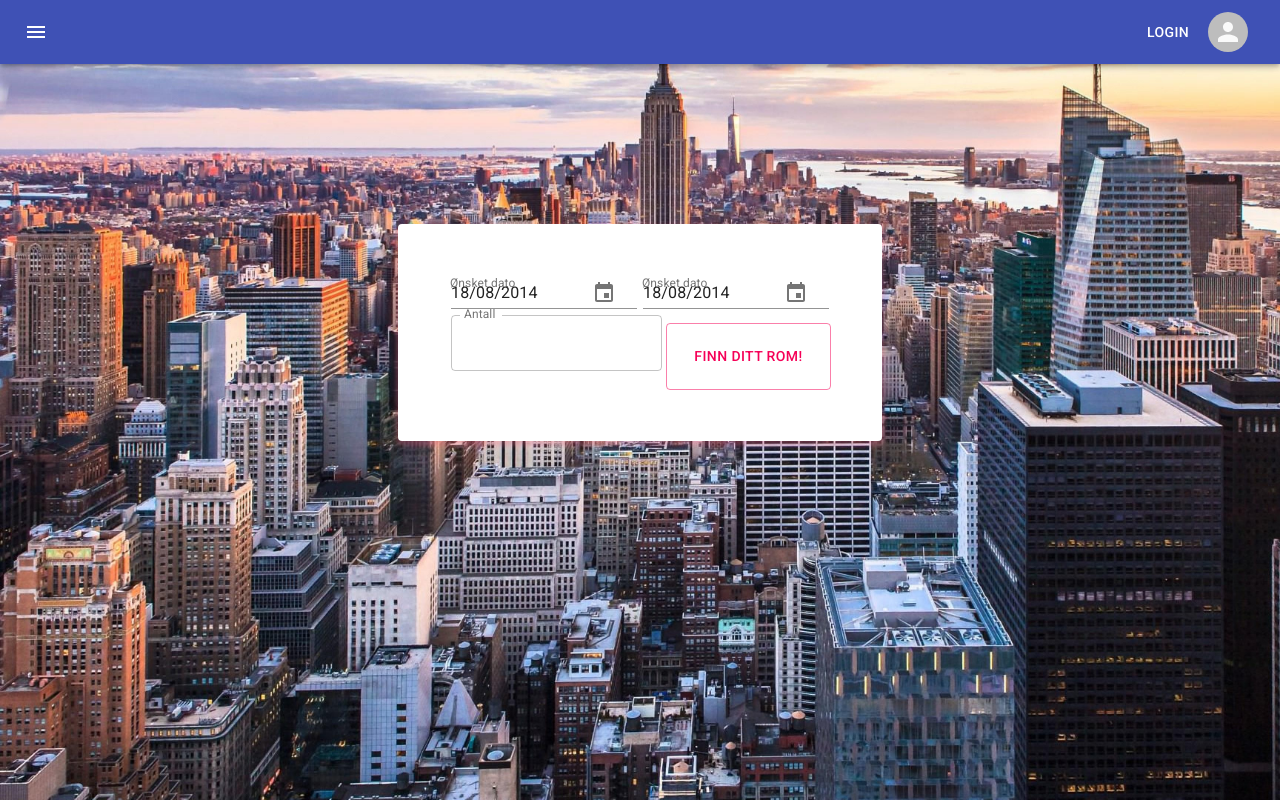
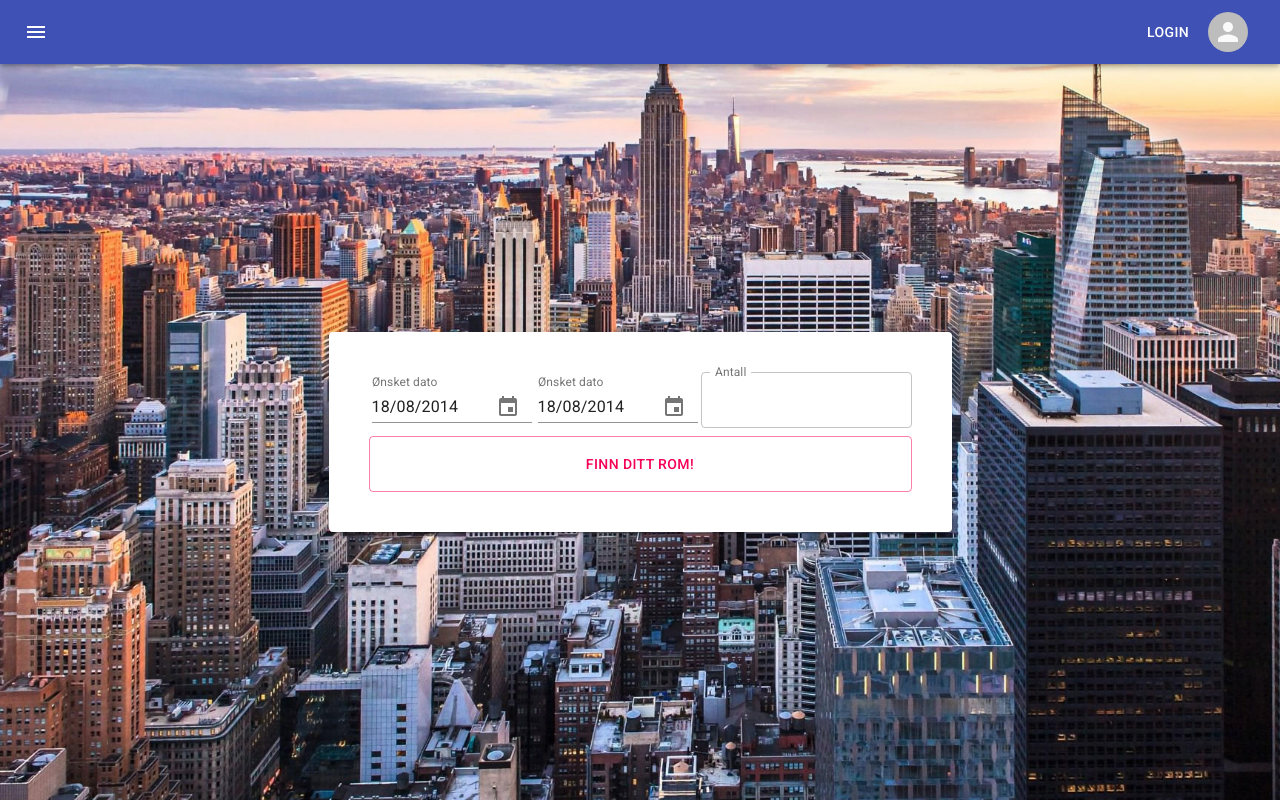
Before and after one commit to olestole/Programvareutvikling-prosjektoppgave, a Next.js app in the folder frontend/: page / in a window 1280 px wide. Built offline with nearby package versions, Linux system fonts and the light colour scheme.

Commit message:
Update context with username, accessToken and refreshToken on login

```diff
--- a/frontend/src/components/BookButton.js
+++ /dev/null
@@ -1,32 +0,0 @@
-import React from 'react';
-import { makeStyles } from '@material-ui/core/styles';
-import Button from '@material-ui/core/Button';
-
-import Link from 'next/link';
-
-// Check out https://gist.github.com/herr-vogel/0b5d4f3c28f08dc6cc4a2fd4f7b4a4df for Linking Buttons
-
-const useStyles = makeStyles({
-  root: {
-    '& > *': {
-      // margin: theme.spacing(1),
-      width: '100%',
-      padding: '20px',
-      marginTop: '10px'
-    }
-  }
-});
-
-export default function OutlinedButtons() {
-  const classes = useStyles();
-
-  return (
-    <div className={classes.root}>
-      <Link href="/rooms">
-        <Button variant="outlined" color="secondary">
-          Finn ditt rom!
-        </Button>
-      </Link>
-    </div>
-  );
-}
--- a/frontend/src/components/Datepicker.js
+++ b/frontend/src/components/Datepicker.js
@@ -8,7 +8,10 @@ import {
 import { makeStyles } from '@material-ui/core/styles';
 
 const useStyles = makeStyles({
-  root: {}
+  root: {
+    width: '10em',
+    margin: '3px'
+  }
 });
 
 export default function MaterialUIPickers() {
--- a/frontend/src/components/FindRoom.js
+++ b/frontend/src/components/FindRoom.js
@@ -1,30 +1,37 @@
 import React from 'react';
+import Link from 'next/link';
 import { makeStyles } from '@material-ui/core/styles';
 import Paper from '@material-ui/core/Paper';
+import Button from '@material-ui/core/Button';
 
 import Numberselect from './Numberselect';
 import Datepicker from './Datepicker';
-import BookButton from './BookButton';
 
 const useStyles = makeStyles({
   container: {
     display: 'flex',
+    flexDirection: 'column',
+    justifyContent: 'center',
+    alignItems: 'center',
+    padding: '40px',
+    flexWrap: 'wrap'
+  },
+  dateContainer: {
+    display: 'flex',
     flexDirection: 'row',
-    flexWrap: 'wrap',
-    justifyContent: 'center',
-    margin: 'auto',
-    marginTop: '10em',
-    padding: '50px',
-    width: '30%',
-    boxShadow: '0 3px 5px 2px rgba(255, 105, 135, .3)',
-    '& div': {
-      flex: '2 0 30%',
-      margin: '1px'
-    },
-    '& kuk': {
-      flexGrow: '1 0 100%',
-      padding: '200px'
-    }
+    width: '100%'
+  },
+  dateLine: {
+    width: '50%',
+    height: '4em'
+  },
+  btnContainer: {
+    display: 'flex',
+    width: '100%'
+  },
+  btn: {
+    width: '100%',
+    height: '4em'
   }
 });
 
@@ -33,10 +40,18 @@ export default function FindRoom() {
 
   return (
     <Paper elevation={2} className={classes.container}>
-      <Datepicker className={classes.div} />
-      <Datepicker className={classes.div} />
-      <Numberselect className={classes.div} />
-      <BookButton className={classes.kuk} />
+      <div className={classes.dateContainer}>
+        <Datepicker className={classes.dateLine} />
+        <Datepicker className={classes.dateLine} />
+        <Numberselect className={classes.dateLine} />
+      </div>
+      <div className={classes.btnContainer}>
+        <Link href="/rooms">
+          <Button variant="outlined" color="secondary" className={classes.btn}>
+            Finn ditt rom!
+          </Button>
+        </Link>
+      </div>
     </Paper>
   );
 }
--- a/frontend/src/components/Navbar.js
+++ b/frontend/src/components/Navbar.js
@@ -1,4 +1,4 @@
-import React, { useContext } from 'react';
+import React, { useContext, useEffect } from 'react';
 import { UserContext } from './UserProvider'; // Import this wherever you'd want to use the global state
 
 import { makeStyles } from '@material-ui/core/styles';
@@ -15,7 +15,8 @@ import Link from 'next/link';
 
 const useStyles = makeStyles(theme => ({
   root: {
-    flexGrow: 1
+    flexGrow: 1,
+    height: '9vh'
   },
   menuButton: {
     marginRight: theme.spacing(2)
@@ -30,8 +31,8 @@ export default function Navbar() {
   const classes = useStyles();
 
   const getAvatarImage = () => {
-    const username = context.user.username;
-    if (username !== '') {
+    if (context.loggedIn) {
+      const username = context.user.username;
       return <Avatar letter={username[0].toUpperCase()} color="purple" />;
     }
     return <Avatar />;
--- a/frontend/src/components/Numberselect.js
+++ b/frontend/src/components/Numberselect.js
@@ -4,7 +4,7 @@ import { makeStyles } from '@material-ui/core/styles';
 
 const useStyles = makeStyles({
   root: {
-    margin: '0 0 0 0px'
+    height: '4em'
   }
 });
 
--- a/frontend/src/components/UserProvider.js
+++ b/frontend/src/components/UserProvider.js
@@ -5,8 +5,9 @@ const UserContext = createContext();
 const UserProvider = props => {
   const [user, setUser] = useState({
     username: '',
-    password: '',
-    token: ''
+    accessToken: '',
+    refreshToken: '',
+    loggedIn: false
   });
 
   return (
--- a/frontend/src/pages/index.js
+++ b/frontend/src/pages/index.js
@@ -5,23 +5,52 @@ import Navbar from '../components/Navbar';
 import FindRoom from '../components/FindRoom';
 // import NewYork from '../../public/NewYork.jpg';
 
+// const useStyles = makeStyles({
+//   container: {
+//     display: 'flex',
+//     justifyContent: 'center',
+//     alignItems: 'center',
+//     width: 'auto',
+//     height: '100vh',
+//     backgroundImage: `url(${'/NewYork.jpg'})`,
+//     backgroundRepeat: 'no-repeat',
+//     backgroundAttachment: 'fixed',
+//     backgroundSize: 'cover'
+//   }
+// });
+
 const useStyles = makeStyles({
-  container: {
+  root: {
     width: 'auto',
     height: '100vh',
     backgroundImage: `url(${'/NewYork.jpg'})`,
     backgroundRepeat: 'no-repeat',
     backgroundAttachment: 'fixed',
     backgroundSize: 'cover'
+  },
+  rootContainer: {
+    display: 'flex',
+    justifyContent: 'center',
+    alignItems: 'center',
+    height: '90vh'
+  },
+  container: {
+    display: 'flex',
+    justifyContent: 'center',
+    alignItems: 'center'
   }
 });
 
 export default function Index() {
   const classes = useStyles();
   return (
-    <div className={classes.container}>
+    <div className={classes.root}>
       <Navbar />
-      <FindRoom />
+      <div className={classes.rootContainer}>
+        <div className={classes.container}>
+          <FindRoom />
+        </div>
+      </div>
     </div>
   );
 }
--- a/frontend/src/pages/rooms.js
+++ b/frontend/src/pages/rooms/index.js
@@ -1,8 +1,8 @@
 // Remember to add "id"-subpage
 import React from 'react';
-import Roomlist from '../components/Roomlist';
+import Roomlist from '../../components/Roomlist';
 import fetch from 'isomorphic-unfetch';
-import config from '../../config/env';
+import config from '../../../config/env';
 
 export default function Rooms(props) {
   return (
```
Also changed, not shown: frontend/src/components/LoginForm.js (+33 -4 lines), frontend/src/pages/rooms/[id].js (added, +10 -0 lines).
